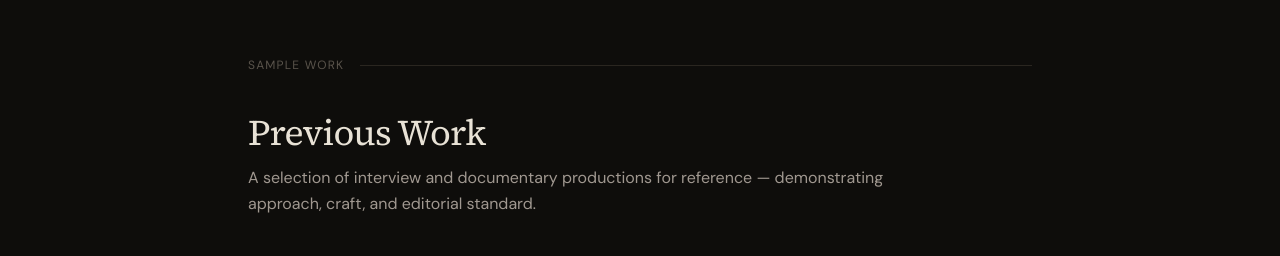
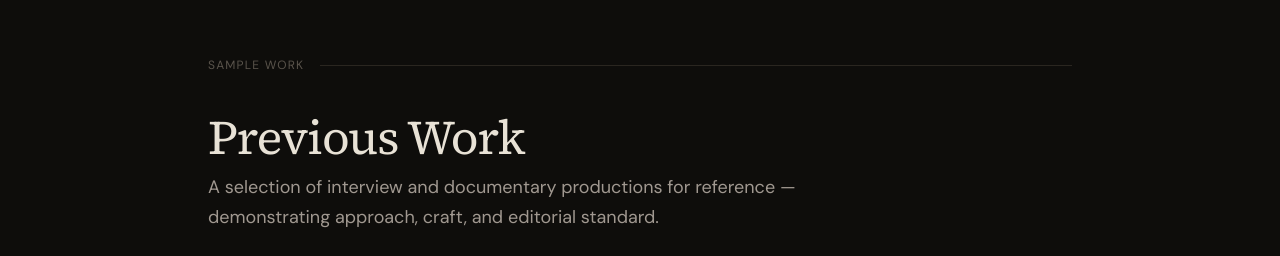
Before and after one commit to KenDigital7/ceola-oware-doc-proposal, a Next.js app: page / in a window 1280 px wide. Shown: the part 1392-1648 px from the top of the page. Built offline with nearby package versions, Linux system fonts and the light colour scheme; grey boxes are pictures that could not be loaded.

Commit message:
feat: expand VimeoGrid to full width with adjusted typography
Restructure component for full-width videos and updated text sizes.

```diff
--- a/components/VimeoGrid.tsx
+++ b/components/VimeoGrid.tsx
@@ -31,8 +31,9 @@ export function VimeoGrid() {
   return (
     <section
       aria-labelledby="sample-work-heading"
-      className="mx-auto max-w-doc px-6 pb-16 pt-12 sm:px-10"
+      className="px-6 pb-16 pt-12 sm:px-10"
     >
+      <div className="mx-auto max-w-doc">
         {/* Section label */}
         <div className="mb-10 flex items-center gap-4">
           <span className="text-xs uppercase tracking-widest text-foreground-subtle">
@@ -43,13 +44,14 @@ export function VimeoGrid() {
 
         <h2
           id="sample-work-heading"
-        className="mb-3 font-serif text-3xl font-normal tracking-tight text-foreground sm:text-4xl"
+          className="mb-3 font-serif text-4xl font-normal tracking-tight text-foreground sm:text-5xl"
         >
           Previous Work
         </h2>
-      <p className="mb-10 max-w-measure text-base leading-relaxed text-foreground-muted">
+        <p className="mb-10 max-w-measure text-lg leading-relaxed text-foreground-muted">
           A selection of interview and documentary productions for reference — demonstrating approach, craft, and editorial standard.
         </p>
+      </div>
 
       <div className="grid gap-8 sm:grid-cols-2">
         {VIDEOS.map((video, i) => (
```
Lines whose indentation alone changed are shown as unchanged.
